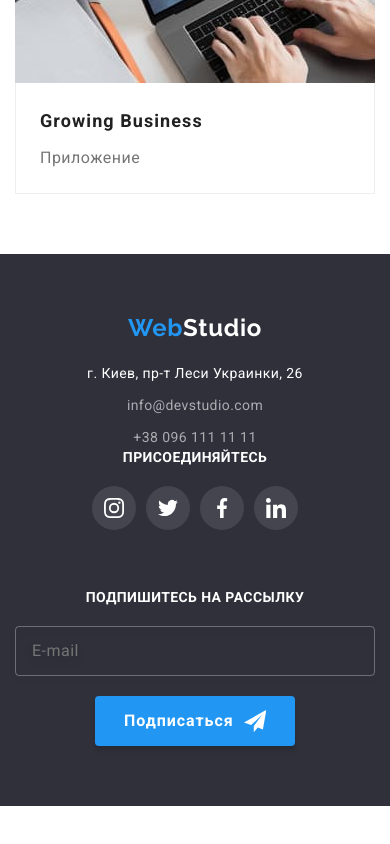
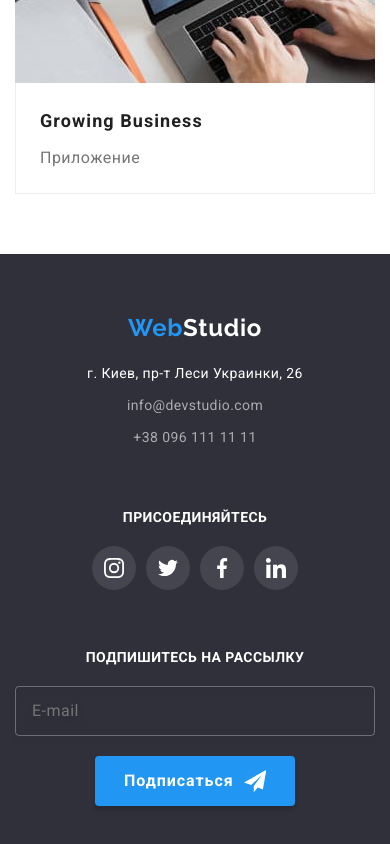
Before and after one commit to Natalia7777777/goit-markup-hw-08, a plain HTML site: page portfolio.html in a window 390 px wide. Shown: the part 4043-4887 px from the top of the page. Before the commit the page ends 4849 px from the top, so only its background shows below. Drawn offline with Linux system fonts and the light colour scheme; a script that the page names is missing.

Commit message:
коррект footer

```diff
--- a/sass/layout/_footer.scss
+++ b/sass/layout/_footer.scss
@@ -47,6 +47,9 @@
 }
 
 .footer-social {
+  @media screen and (max-width: 767px) {
+    margin-top: 60px;
+  }
   @include desk {
     margin-left: 70px;
     margin-right: 93px;
```
Also changed, not shown: css/main.css, css/main.min.css, 2 other files.
